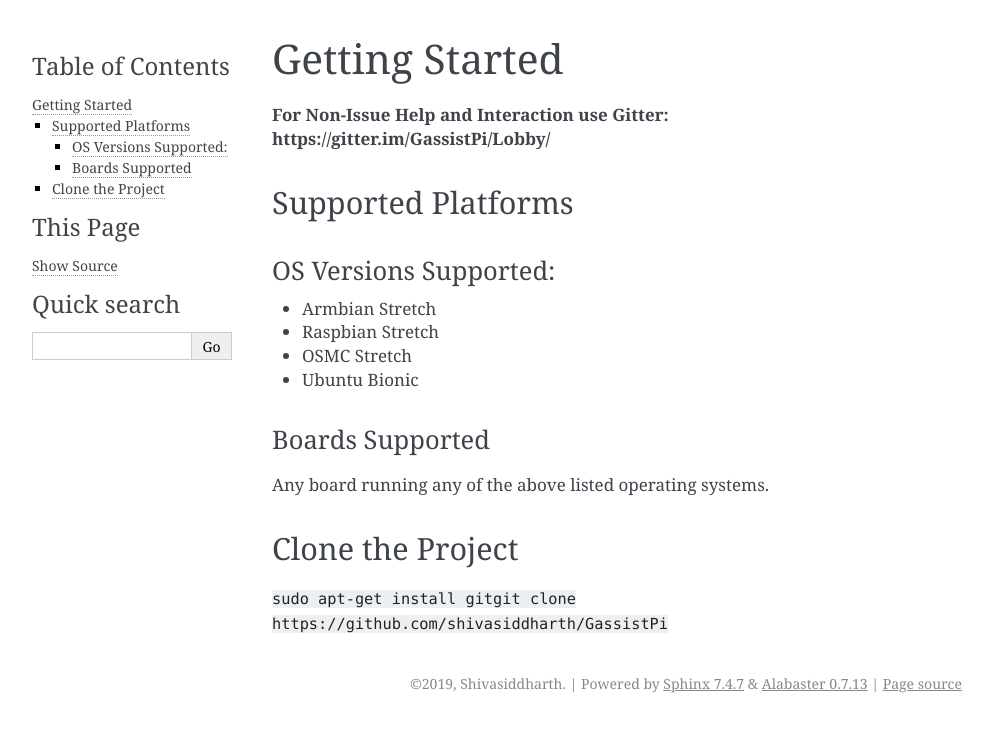
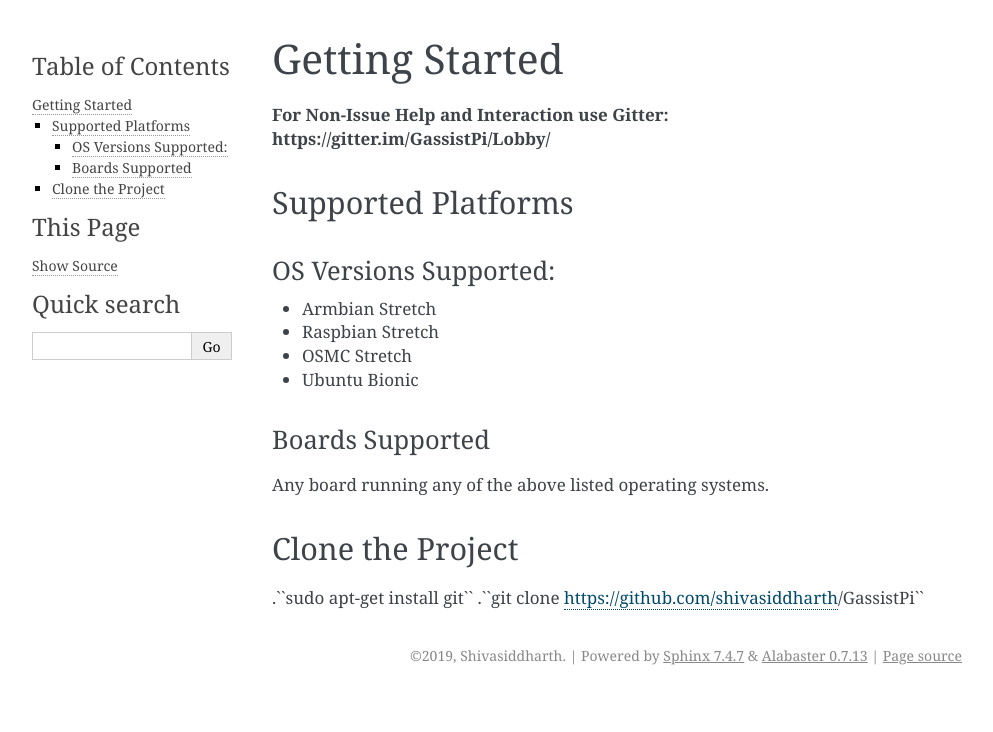
Before and after one commit to shivasiddharth/GassistPi, a Sphinx documentation site: the page built from docs/source/getting_started.rst, in a window 1280 px wide. Shown: the top 732 px of the page, without its empty margins (148-1141 px from the left). Built offline with Sphinx 7.4.7, drawn with Linux system fonts in a browser that asks for light colours.

```diff
--- a/docs/source/getting_started.rst
+++ b/docs/source/getting_started.rst
@@ -21,5 +21,5 @@ Any board running any of the above listed operating systems.
 
 Clone the Project
 -----------------
-``sudo apt-get install git``\
-``git clone https://github.com/shivasiddharth/GassistPi``\
+.``sudo apt-get install git``
+.``git clone https://github.com/shivasiddharth/GassistPi``
```
